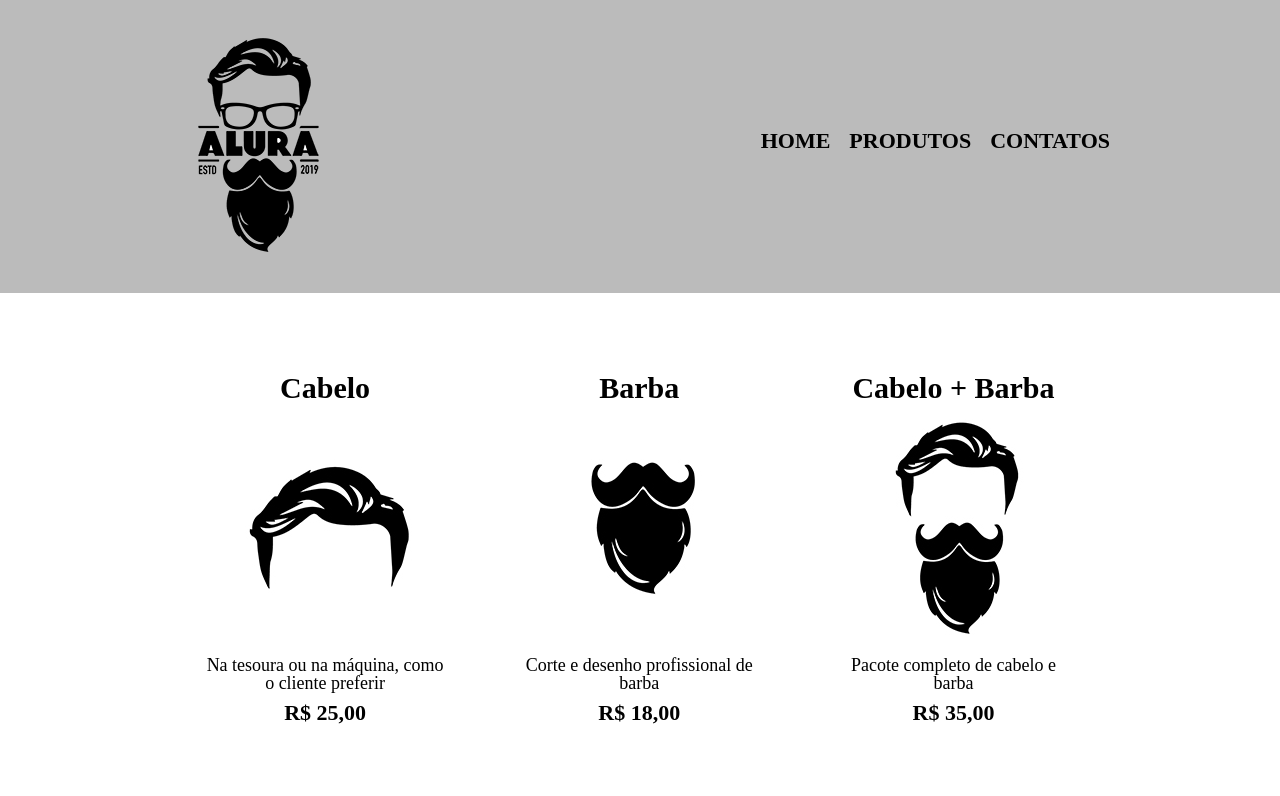
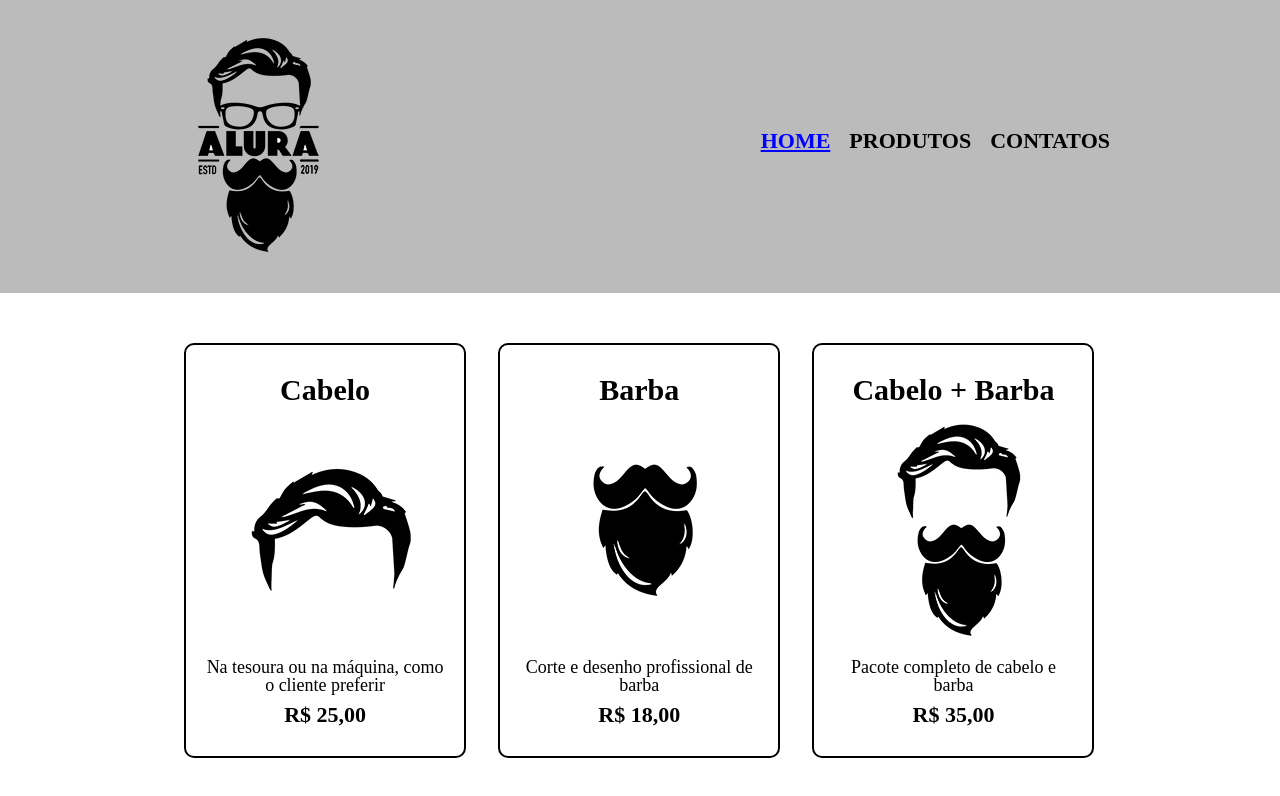
Before and after one commit to JuniorMoura10/barbearia_alura, a plain HTML site: page produtos.html in a window 1280 px wide. In both pictures the pointer is over the link "HOME". Drawn offline with Linux system fonts and the light colour scheme.

Commit message:
finalizando o main

```diff
--- a/produtos.css
+++ b/produtos.css
@@ -28,6 +28,11 @@ nav a {
     text-decoration: none;
 }
 
+nav a:hover {
+    color: blue;
+    text-decoration: underline;
+}
+
 .produtos {
     width: 940px;
     margin: 0 auto;
@@ -42,6 +47,20 @@ nav a {
     margin: 0 1.5%;
     padding: 30px 20px;
     box-sizing: border-box;
+    border: 2px solid #000000;
+    border-radius: 10px;
+}
+
+.produtos li:hover {
+    border-color: blue;
+}
+
+.produtos li:active {
+    border-color: green;
+}
+
+.produtos li:hover h2 {
+    font-size: 34px;
 }
 
 .produtos h2 {
--- a/produtos.html
+++ b/produtos.html
@@ -50,5 +50,9 @@
             </li>
         </ul>
     </main>
+
+    <footer>
+
+    </footer>
   </body>
 </html>
```
